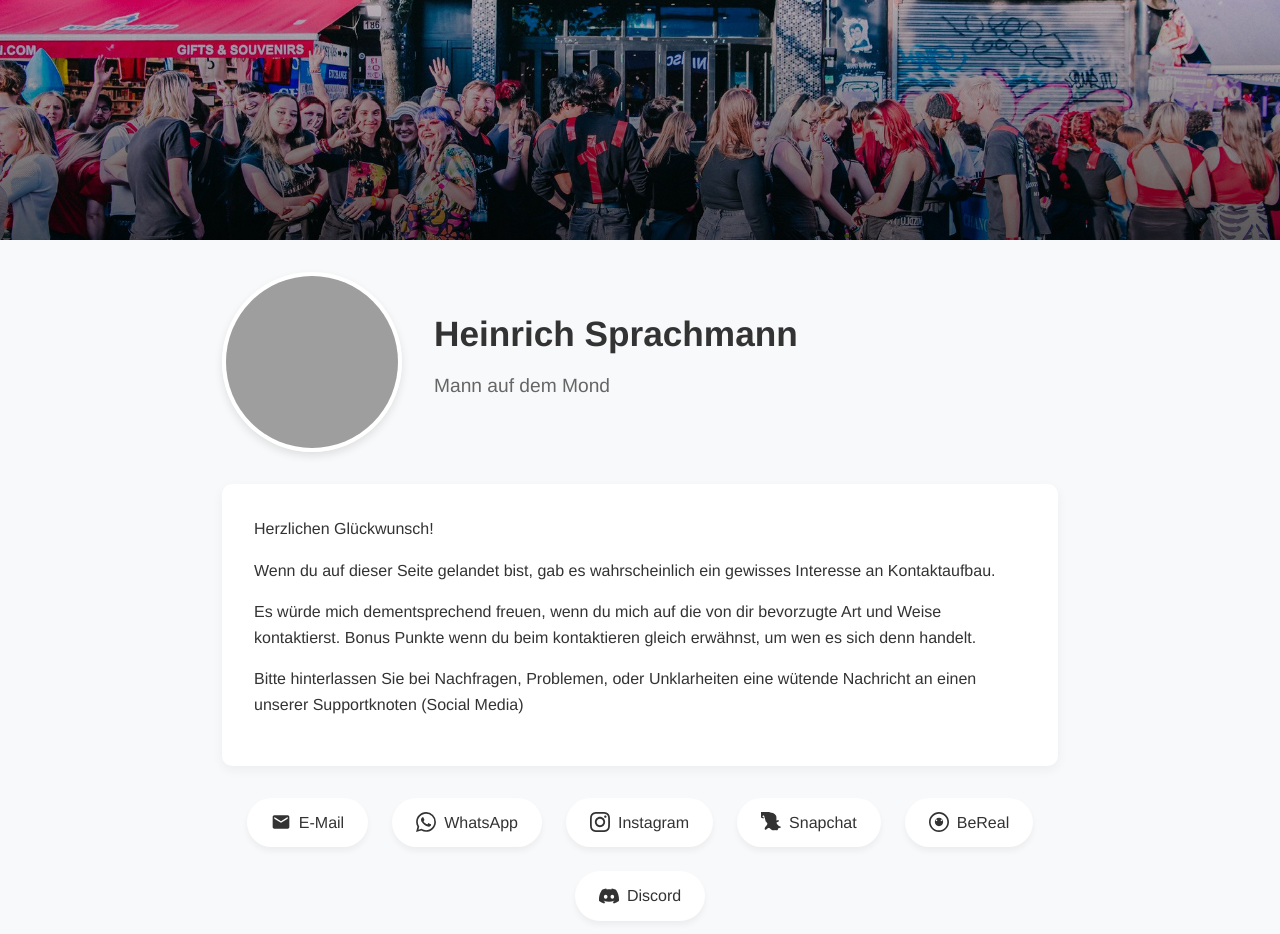
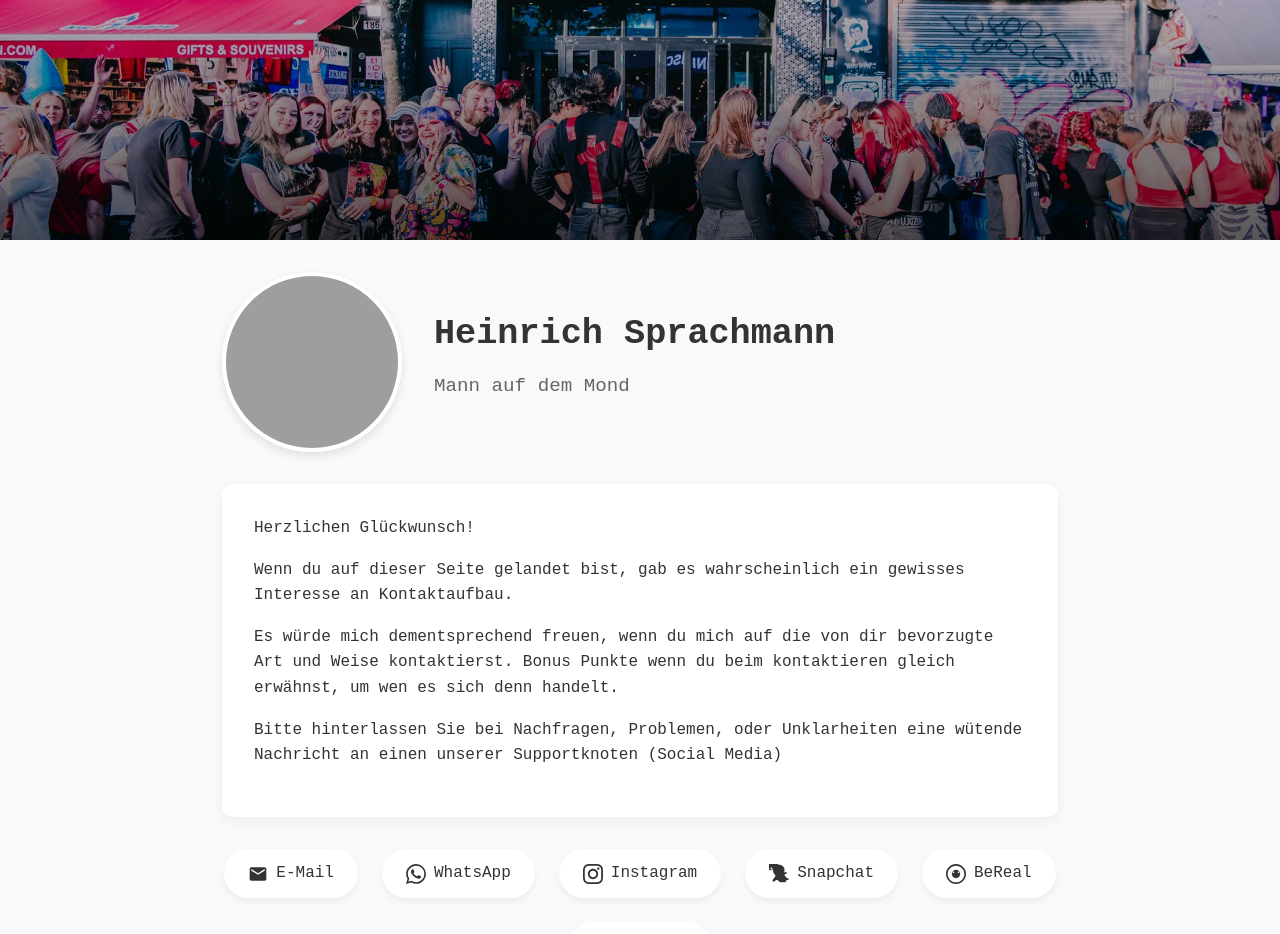
Before and after one commit to Aphelion-Z/sprachmann.net, a plain HTML site: page index.html in a window 1280 px wide. Shown: the top 934 px of the page. Drawn offline with Linux system fonts and the light colour scheme; grey boxes are pictures that could not be loaded.

Commit message:
Die Website👀

```diff
--- a/index.html
+++ b/index.html
@@ -17,7 +17,7 @@
             margin: 0;
             padding: 0;
             box-sizing: border-box;
-            font-family: 'Helvetica Neue', Arial, sans-serif;
+            font-family: "Cascadia Code", monospace;
         }
 
         body {
@@ -241,7 +241,7 @@
                 </svg>
                 E-Mail
             </a>
-            <a href="https://wa.me/++4917646100071" class="social-button">
+            <a href="https://wa.me/+4917646100071" class="social-button">
                 <svg xmlns="http://www.w3.org/2000/svg" viewBox="0 0 24 24" fill="currentColor">
                     <path d="M17.472 14.382c-.297-.149-1.758-.867-2.03-.967-.273-.099-.471-.148-.67.15-.197.297-.767.966-.94 1.164-.173.199-.347.223-.644.075-.297-.15-1.255-.463-2.39-1.475-.883-.788-1.48-1.761-1.653-2.059-.173-.297-.018-.458.13-.606.134-.133.298-.347.446-.52.149-.174.198-.298.298-.497.099-.198.05-.371-.025-.52-.075-.149-.669-1.612-.916-2.207-.242-.579-.487-.5-.669-.51-.173-.008-.371-.01-.57-.01-.198 0-.52.074-.792.372-.272.297-1.04 1.016-1.04 2.479 0 1.462 1.065 2.875 1.213 3.074.149.198 2.096 3.2 5.077 4.487.709.306 1.262.489 1.694.625.712.227 1.36.195 1.871.118.571-.085 1.758-.719 2.006-1.413.248-.694.248-1.289.173-1.413-.074-.124-.272-.198-.57-.347m-5.421 7.403h-.004a9.87 9.87 0 01-5.031-1.378l-.361-.214-3.741.982.998-3.648-.235-.374a9.86 9.86 0 01-1.51-5.26c.001-5.45 4.436-9.884 9.888-9.884 2.64 0 5.122 1.03 6.988 2.898a9.825 9.825 0 012.893 6.994c-.003 5.45-4.437 9.884-9.885 9.884m8.413-18.297A11.815 11.815 0 0012.05 0C5.495 0 .16 5.335.157 11.892c0 2.096.547 4.142 1.588 5.945L.057 24l6.305-1.654a11.882 11.882 0 005.683 1.448h.005c6.554 0 11.89-5.335 11.893-11.893a11.821 11.821 0 00-3.48-8.413z"/>
                 </svg>
```
